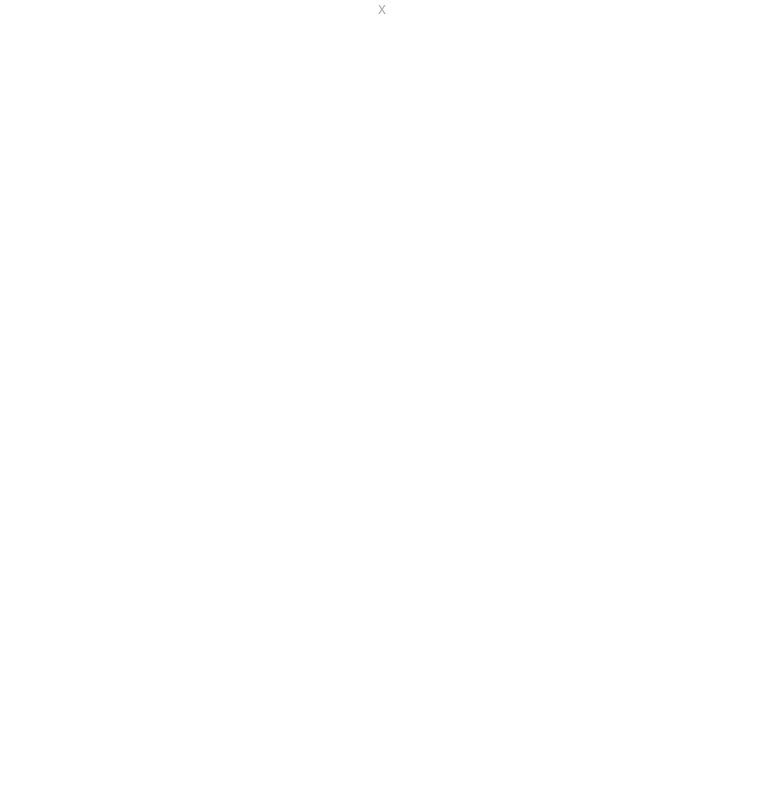
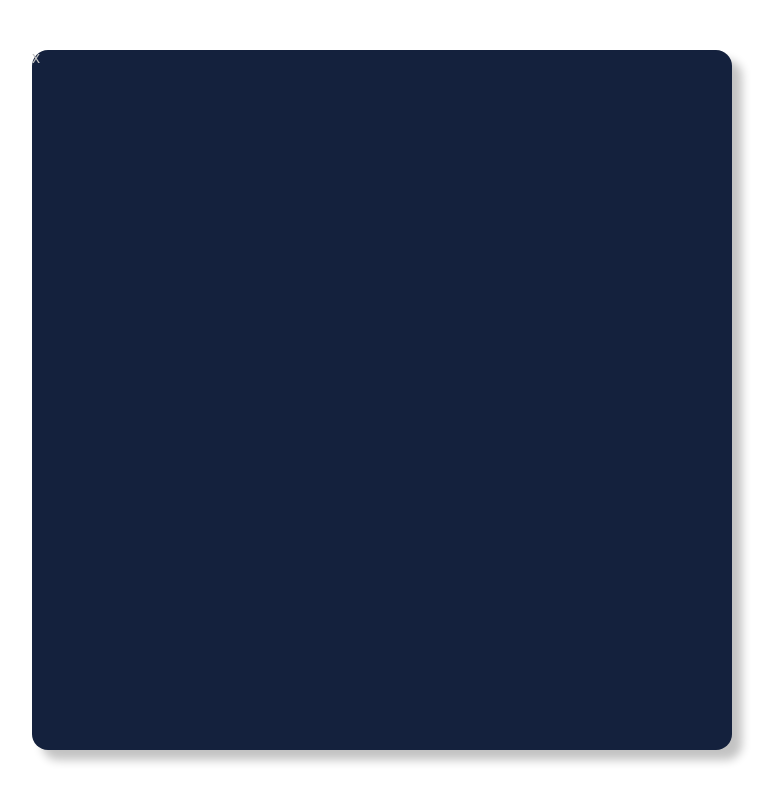
Before and after one commit to malgorzatajPL/Form-react-typescript, a React (Create React App) app: page / in a window 1280 px wide. Shown: the whole page, without its empty margins (258-1035 px from the left). Built offline with nearby package versions, Linux system fonts and the light colour scheme.

Commit message:
Create style for main component, add styled component to app.tsx

```diff
--- a/src/App.css
+++ /dev/null
@@ -1,38 +0,0 @@
-.App {
-  text-align: center;
-}
-
-.App-logo {
-  height: 40vmin;
-  pointer-events: none;
-}
-
-@media (prefers-reduced-motion: no-preference) {
-  .App-logo {
-    animation: App-logo-spin infinite 20s linear;
-  }
-}
-
-.App-header {
-  background-color: #282c34;
-  min-height: 100vh;
-  display: flex;
-  flex-direction: column;
-  align-items: center;
-  justify-content: center;
-  font-size: calc(10px + 2vmin);
-  color: white;
-}
-
-.App-link {
-  color: #61dafb;
-}
-
-@keyframes App-logo-spin {
-  from {
-    transform: rotate(0deg);
-  }
-  to {
-    transform: rotate(360deg);
-  }
-}
--- /dev/null
+++ b/src/App.style.ts
@@ -0,0 +1,9 @@
+import styled from 'styled-components';
+
+export const AppStyle = styled.div`
+  display: flex;
+  justify-content: center;
+  align-items: center;
+  width: 100%;
+  height: 100vh;
+`;
--- a/src/App.tsx
+++ b/src/App.tsx
@@ -1,11 +1,11 @@
-import './App.css';
+import { AppStyle } from './App.style';
 import MainComponent from './components/MainComponent';
 
 function App() {
   return (
-    <div className='App'>
+    <AppStyle>
       <MainComponent />
-    </div>
+    </AppStyle>
   );
 }
 
--- /dev/null
+++ b/src/components/MainComponent.style.ts
@@ -0,0 +1,10 @@
+import styled from 'styled-components';
+import { theme } from '../theme/theme';
+
+export const MainComponentStyle = styled.div`
+  width: 700px;
+  height: 700px;
+  background-color: ${theme.palette.common.main};
+  border-radius: 16px;
+  box-shadow: 10px 10px 10px ${theme.palette.common.light};
+`;
--- a/src/components/MainComponent.tsx
+++ b/src/components/MainComponent.tsx
@@ -1,10 +1,11 @@
 import React from 'react';
 import { CustomTextField } from './CustomTextField';
+import { MainComponentStyle } from './MainComponent.style';
 
 export default function MainComponent() {
   return (
-    <div>
+    <MainComponentStyle>
       <CustomTextField label='x' placeholder='x' name='x' />
-    </div>
+    </MainComponentStyle>
   );
 }
--- a/src/index.css
+++ b/src/index.css
@@ -1,13 +1,129 @@
+/* http://meyerweb.com/eric/tools/css/reset/
+   v2.0 | 20110126
+   License: none (public domain)
+*/
+
+html,
+body,
+div,
+span,
+applet,
+object,
+iframe,
+h1,
+h2,
+h3,
+h4,
+h5,
+h6,
+p,
+blockquote,
+pre,
+a,
+abbr,
+acronym,
+address,
+big,
+cite,
+code,
+del,
+dfn,
+em,
+img,
+ins,
+kbd,
+q,
+s,
+samp,
+small,
+strike,
+strong,
+sub,
+sup,
+tt,
+var,
+b,
+u,
+i,
+center,
+dl,
+dt,
+dd,
+ol,
+ul,
+li,
+fieldset,
+form,
+label,
+legend,
+table,
+caption,
+tbody,
+tfoot,
+thead,
+tr,
+th,
+td,
+article,
+aside,
+canvas,
+details,
+embed,
+figure,
+figcaption,
+footer,
+header,
+hgroup,
+menu,
+nav,
+output,
+ruby,
+section,
+summary,
+time,
+mark,
+audio,
+video {
+  margin: 0;
+  padding: 0;
+  border: 0;
+  font-size: 100%;
+  font: inherit;
+  vertical-align: baseline;
+}
+/* HTML5 display-role reset for older browsers */
+article,
+aside,
+details,
+figcaption,
+figure,
+footer,
+header,
+hgroup,
+menu,
+nav,
+section {
+  display: block;
+}
 body {
-  margin: 0;
-  font-family: -apple-system, BlinkMacSystemFont, 'Segoe UI', 'Roboto', 'Oxygen',
-    'Ubuntu', 'Cantarell', 'Fira Sans', 'Droid Sans', 'Helvetica Neue',
-    sans-serif;
-  -webkit-font-smoothing: antialiased;
-  -moz-osx-font-smoothing: grayscale;
+  line-height: 1;
 }
-
-code {
-  font-family: source-code-pro, Menlo, Monaco, Consolas, 'Courier New',
-    monospace;
+ol,
+ul {
+  list-style: none;
 }
+blockquote,
+q {
+  quotes: none;
+}
+blockquote:before,
+blockquote:after,
+q:before,
+q:after {
+  content: '';
+  content: none;
+}
+table {
+  border-collapse: collapse;
+  border-spacing: 0;
+}
--- a/src/theme/theme.ts
+++ b/src/theme/theme.ts
@@ -1,12 +1,11 @@
 export const theme = {
   palette: {
     common: {
-      black: '#2b2b2b',
-      white: '#ffffff',
-      lightGrey: '#D8D8D8',
-      grey: '5c5c5c',
-      darkGrey: '#bebebe',
-      light: 'rgb(92 92 92 / 50%)',
+      black: '#000',
+      white: '#fff',
+      main: '#14213D',
+      secondary: '#FCA311',
+      light: '#C3C3C3',
     },
   },
   fontFamily: {
```
